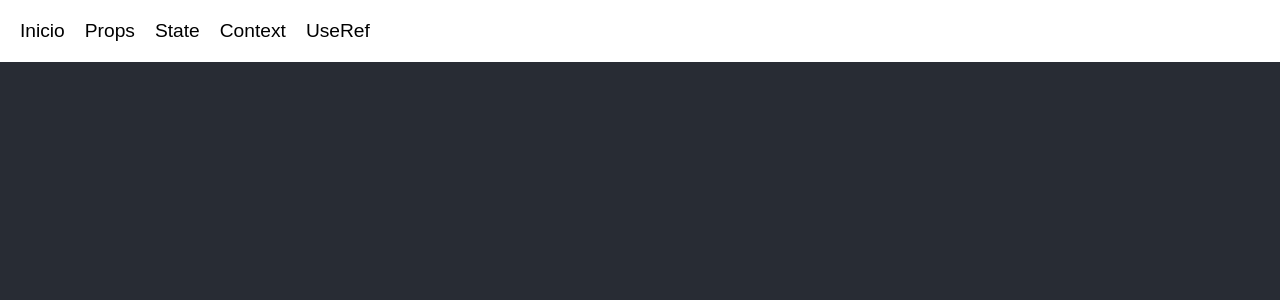
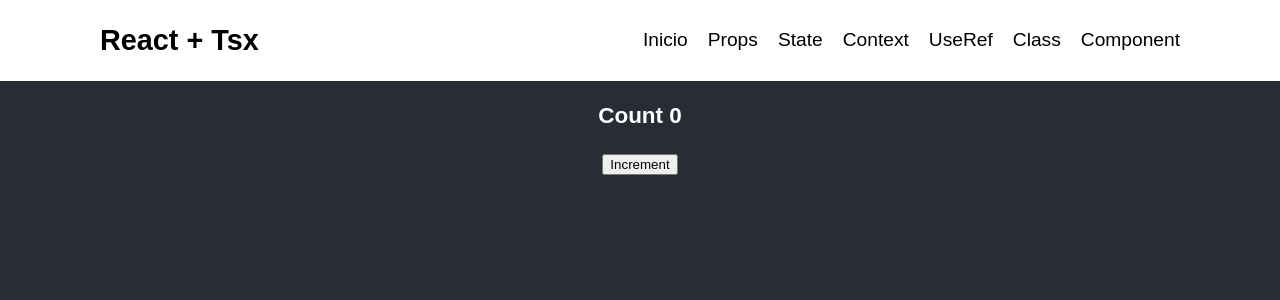
Before and after one commit to Maopos/react-typescript-tutorial, a React (Create React App) app: page /class in a window 1280 px wide. Shown: the top 300 px of the page. Built offline with nearby package versions, Linux system fonts and the light colour scheme.

Commit message:
Component as  Prop

```diff
--- a/src/App.css
+++ b/src/App.css
@@ -9,6 +9,7 @@
   flex-direction: column;
   align-items: center;
   color: white;
+
 }
 
 hr {
--- a/src/App.tsx
+++ b/src/App.tsx
@@ -3,37 +3,49 @@ import { BrowserRouter as Router, Routes, Route } from "react-router-dom";
 import Inicio from "./views/Inicio";
 import NavBar from "./views/Navbar";
 import Props from "./views/Props";
-
 import State from "./views/State";
 import Context from "./views/Context";
-import UseRef from './views/UseRef';
+import UseRef from "./views/UseRef";
+import Class from "./views/Class";
+import Component from "./views/Component";
 
 function App() {
   const divStyles = {
     backgroundColor: "white",
     width: "100%",
-    padding: '20px',
-    display: 'flex'
+    display: "flex",
+    alignItems: "center",
+    justifyContent: "space-between",
+    color: "black",
+  };
+
+  const titleStyles = {
+    marginLeft: "100px",
   };
 
   const navLinkStyles = {
     color: "black",
-    textDecoration: 'none',
-    marginLeft: '20px'
-
+    textDecoration: "none",
+    marginRight: "20px",
   };
 
   return (
     <div className="App">
       <div className="App-header">
         <Router>
-          <NavBar divStyles={divStyles} navLinkStyles={navLinkStyles} />
+          <NavBar
+            divStyles={divStyles}
+            navLinkStyles={navLinkStyles}
+            titleStyles={titleStyles}
+          />
           <Routes>
             <Route path="/" element={<Inicio />} />
             <Route path="/props" element={<Props />} />
             <Route path="/state" element={<State />} />
             <Route path="/context" element={<Context />} />
             <Route path="/useref" element={<UseRef />} />
+            <Route path="/class" element={<Class />} />
+            <Route path="/component" element={<Component/>} />
           </Routes>
         </Router>
       </div>
--- /dev/null
+++ b/src/components/auth/Login.tsx
@@ -0,0 +1,9 @@
+const Login = () => {
+  return (
+    <div>
+      <h3>Please Login to continue...</h3>
+    </div>
+  );
+};
+
+export default Login;
--- /dev/null
+++ b/src/components/auth/Private.tsx
@@ -0,0 +1,21 @@
+import Login from "./Login";
+import { ProfileProps } from "./Profile";
+
+type PrivateProps = {
+  isLoggedIn: boolean;
+  Component: React.ComponentType<ProfileProps>;
+  handleToggle: () => void;
+};
+
+const Private = ({ isLoggedIn, Component, handleToggle }: PrivateProps) => {
+  //
+
+  return (
+    <div>
+      {isLoggedIn ? <Component name={"Mauricio"} /> : <Login />}
+      <button onClick={handleToggle}>Toggle</button>
+    </div>
+  );
+};
+
+export default Private;
--- /dev/null
+++ b/src/components/auth/Profile.tsx
@@ -0,0 +1,13 @@
+export type ProfileProps = {
+  name: string;
+};
+
+const Profile = ({ name }: ProfileProps) => {
+  return (
+    <div>
+      <h3>Private Profile Component. Name is {name}</h3>
+    </div>
+  );
+};
+
+export default Profile;
--- /dev/null
+++ b/src/components/class/Counter.tsx
@@ -0,0 +1,30 @@
+import { count } from "console";
+import { Component } from "react";
+
+type CounterProps = {
+  message: string;
+};
+
+type CounterState = {
+  count: number;
+};
+
+export class Counter extends Component<CounterProps, CounterState> {
+  state = {
+    count: 0,
+  };
+
+  handleClick = () => {
+    this.setState((prevState) => ({ count: prevState.count + 1 }));
+  };
+  render() {
+    return (
+      <div>
+        <h3>
+          {this.props.message} {this.state.count}
+        </h3>
+        <button onClick={this.handleClick}>Increment</button>
+      </div>
+    );
+  }
+}
--- /dev/null
+++ b/src/views/Class.tsx
@@ -0,0 +1,11 @@
+import { Counter } from "../components/class/Counter";
+
+const Class = () => {
+ return (
+   <div>
+     <Counter message={"Count"} />
+   </div>
+ );
+};
+
+export default Class;
--- /dev/null
+++ b/src/views/Component.tsx
@@ -0,0 +1,24 @@
+import { useState } from "react";
+import Private from "../components/auth/Private";
+import Profile from "../components/auth/Profile";
+
+// Pass a component like a prop
+const Component = () => {
+  const [isLoggedIn, setIsLoggedIn] = useState(false);
+
+  const handleToggle = () => {
+    setIsLoggedIn(!isLoggedIn);
+  };
+
+  return (
+    <div>
+      <Private
+        isLoggedIn={isLoggedIn}
+        Component={Profile}
+        handleToggle={handleToggle}
+      />
+    </div>
+  );
+};
+
+export default Component;
--- a/src/views/Navbar.tsx
+++ b/src/views/Navbar.tsx
@@ -3,11 +3,16 @@ import { NavLink } from "react-router-dom";
 type Props = {
   divStyles: React.CSSProperties;
   navLinkStyles: React.CSSProperties;
+  titleStyles: React.CSSProperties;
 };
 
-const NavBar = ({ divStyles, navLinkStyles }: Props) => {
+const NavBar = ({ divStyles, navLinkStyles, titleStyles }: Props) => {
   return (
     <div style={divStyles}>
+      <div>
+        <h2 style={titleStyles}>React + Tsx</h2>
+      </div>
+      <div style={{ marginRight: "80px" }}>
         <NavLink style={navLinkStyles} to="/">
           Inicio
         </NavLink>
@@ -23,6 +28,13 @@ const NavBar = ({ divStyles, navLinkStyles }: Props) => {
         <NavLink style={navLinkStyles} to="/useref">
           UseRef
         </NavLink>
+        <NavLink style={navLinkStyles} to="/class">
+          Class
+        </NavLink>
+        <NavLink style={navLinkStyles} to="/component">
+          Component
+        </NavLink>
+      </div>
     </div>
   );
 };
```
Lines whose indentation alone changed are shown as unchanged.
